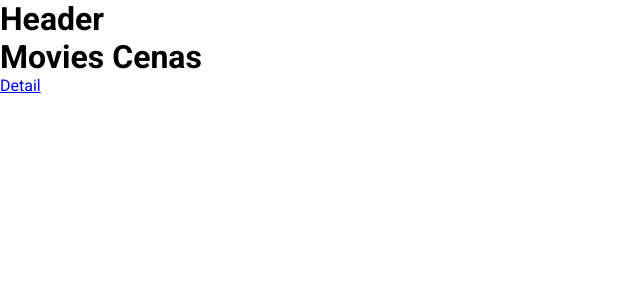
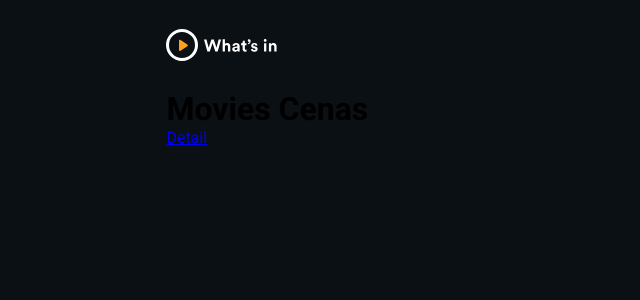
Before and after one commit to franciscovaz/movie-search, a React (Create React App) app: page / in a window 1280 px wide. Shown: the top 300 px of the page, without its empty margins (0-640 px from the left). Built offline with nearby package versions, Linux system fonts and the light colour scheme.

Commit message:
add styled components and logo to home component

```diff
--- a/src/components/Header/index.tsx
+++ b/src/components/Header/index.tsx
@@ -1,5 +1,14 @@
 import React from 'react';
+import { Container } from './styles';
 
-const Header: React.FC = () => <h1>Header</h1>;
+import logo from '../../assets/Logos/logo.svg';
+
+const Header: React.FC = () => {
+  return (
+    <Container>
+      <img src={logo} alt="movieLogo" />
+    </Container>
+  );
+};
 
 export default Header;
--- /dev/null
+++ b/src/components/Header/styles.ts
@@ -0,0 +1,7 @@
+import styled from 'styled-components';
+
+export const Container = styled.div`
+  height: 90px;
+  display: flex;
+  align-items: center;
+`;
--- a/src/styles/global.ts
+++ b/src/styles/global.ts
@@ -10,5 +10,7 @@ export default createGlobalStyle`
 
   body, input, button {
     font: 16px Roboto, sans-serif;
+    background-color: #0A1014;
+    margin: 0 13%;
   }
 `;
```
